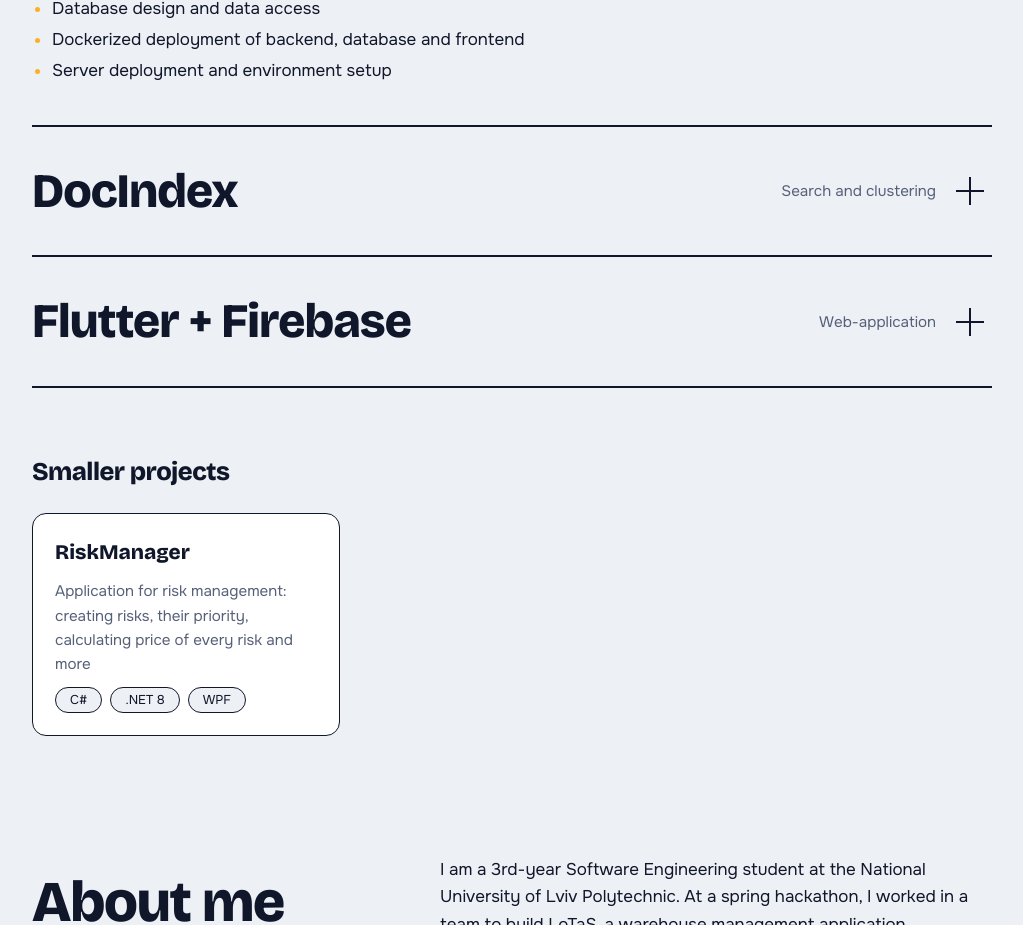
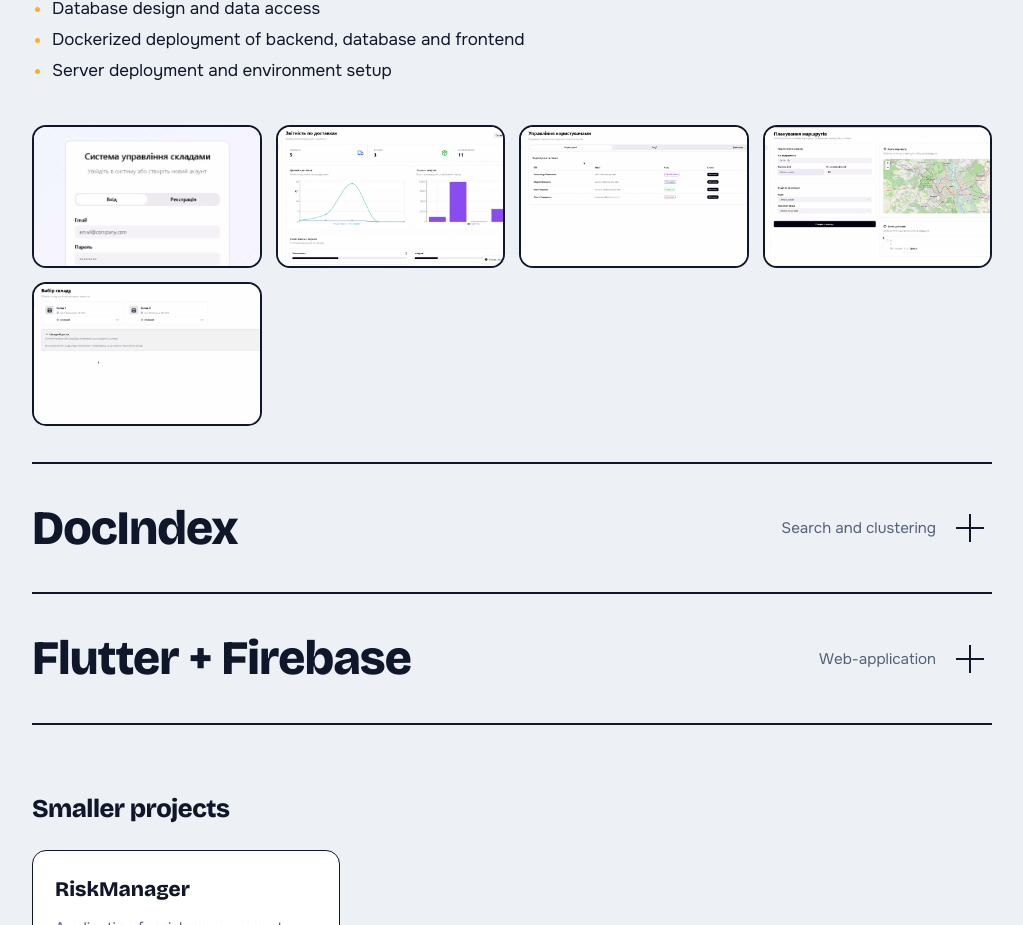
Before and after one commit to pelmenchik52/MyPortfolio, a React (Vite) app: page / in a window 1280 px wide. Shown: the part 1355-2280 px from the top of the page, without its empty margins (128-1151 px from the left). Built offline with nearby package versions, Linux system fonts and the light colour scheme.

Commit message:
Add Gallery component to App.jsx

```diff
--- a/src/App.jsx
+++ b/src/App.jsx
@@ -77,6 +77,7 @@ function Project({ p, open, onToggle, index }) {
               </div>
             </div>
           </div>
+          <Gallery images={p.images} />
         </div>
       </div>
     </article>
```
